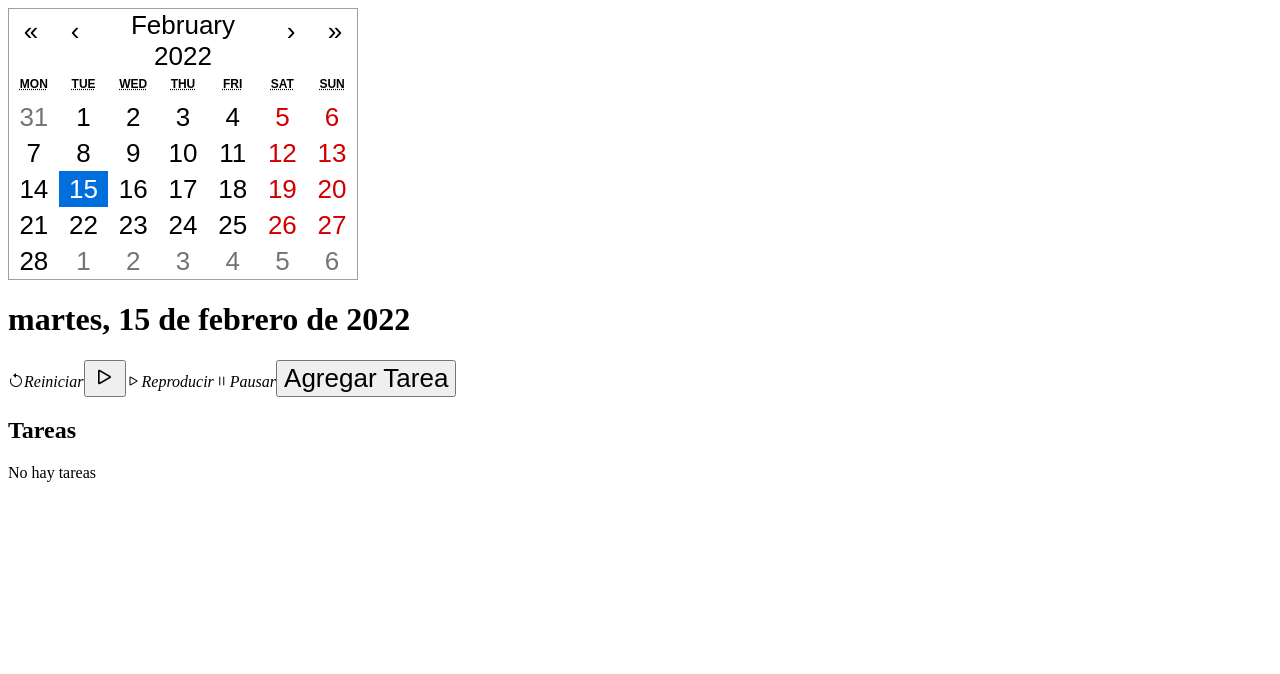
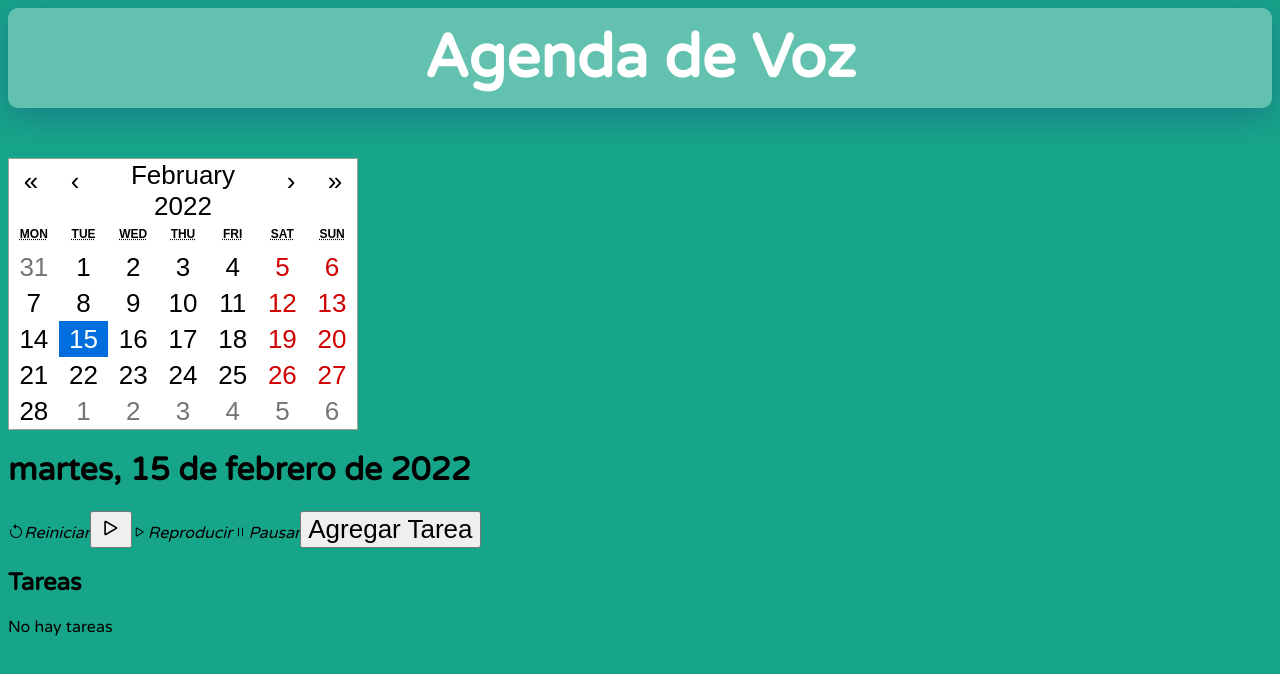
Before and after one commit to juan45202/agenda-voz, a React (Vite) app: page / in a window 1280 px wide. Shown: the top 674 px of the page. Built offline with nearby package versions, Linux system fonts and the light colour scheme.

Commit message:
Septimo commit - empezando con css - dandole estilos al header

```diff
--- a/src/App.css
+++ b/src/App.css
@@ -1,5 +1,27 @@
+@import url('https://fonts.googleapis.com/css2?family=Varela+Round&display=swap');
+
+body {
+  font-family: 'Varela Round', sans-serif;
+  background-color: #17A589;
+}
+
+.header {
+  width: 100%;
+  height: 100px;
+  margin-bottom: 50px;
+  background-color: rgba(255, 255, 255, 0.32);
+  display: flex;
+  justify-content: center;
+  align-items: center;
+  border-radius: 10px;
+  box-shadow: 0 8px 32px 0 rgba(31, 38, 135, 0.32);
+  color: white;
+  font-size: 30px;
+}
+
 .tarea {
   border: 1px solid coral;
+  background-color: white;
 }
 
 .blue{
--- a/src/App.jsx
+++ b/src/App.jsx
@@ -2,6 +2,7 @@ import { useEffect, useState } from 'react'
 import Calendar from 'react-calendar';
 import ListadoTareas from './components/ListadoTareas';
 import FormularioTarea from './components/FormularioTarea';
+import Header from './components/Header';
 
 import 'react-calendar/dist/Calendar.css';
 import {v4 as uuidv4} from 'uuid'
@@ -85,6 +86,7 @@ function App() {
 
   return (
     <div>
+      <Header />
       <Calendar onChange={onChange} value={value} tileClassName={tileClass}/>
       <h1>{fechaEspañol}</h1>
 
--- a/src/components/FormularioTarea.jsx
+++ b/src/components/FormularioTarea.jsx
@@ -1,5 +1,4 @@
 import React, { useState, useEffect } from 'react'
-
 
 const FormularioTarea = (
     {
--- /dev/null
+++ b/src/components/Header.jsx
@@ -0,0 +1,16 @@
+import React from 'react'
+
+const Header = () => {
+  return (
+    <div className='header'>
+        <div>
+        <h1 className='titulo'>Agenda de Voz</h1>
+        </div>
+
+    </div>
+
+
+  )
+}
+
+export default Header
--- a/src/components/Tarea.jsx
+++ b/src/components/Tarea.jsx
@@ -1,7 +1,6 @@
 import React from 'react'
 
 export default function Tarea({id, nombre, fecha, prioridad, eliminarTarea, setTareaEditar}) {
-
   return (
     <div className='tarea'>
       <h4>{nombre}</h4>
```
